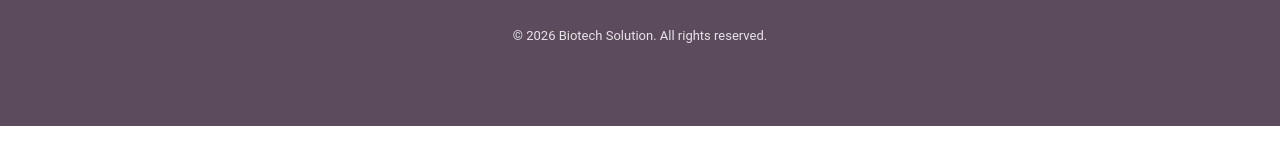
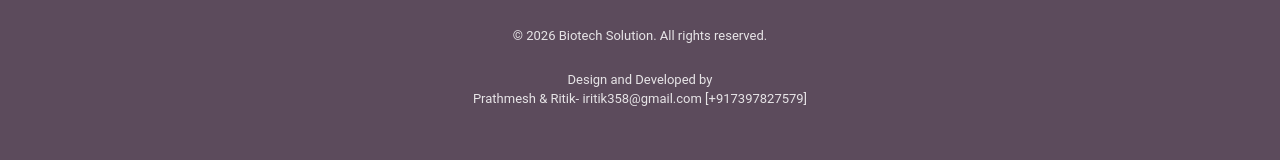
Before and after one commit to Ritik-droid/JoytishnaEnterprises, a Next.js app: page / in a window 1280 px wide. Shown: the part 3542-3702 px from the top of the page. Before the commit the page ends 3668 px from the top, so only its background shows below. Built offline with nearby package versions, Linux system fonts and the light colour scheme.

Commit message:
Done adding the developers contact

```diff
--- a/app/products/[slug]/page.tsx
+++ b/app/products/[slug]/page.tsx
@@ -317,7 +317,7 @@
                   textDecoration: "underline",
                 },
               }}
-
+            >
               Download Full Spec Sheet
             </Button>
           </Box>
--- a/components/Footer.tsx
+++ b/components/Footer.tsx
@@ -185,6 +185,27 @@
         >
           © 2026 Biotech Solution. All rights reserved.
         </Typography>
+        <Typography
+          sx={{
+            mt:3,
+            textAlign: "center",
+            fontSize: 13,
+            color: "#fff",
+            opacity: 0.85,
+          }}
+        >
+          Design and Developed by
+        </Typography>
+        <Typography
+          sx={{
+            textAlign: "center",
+            fontSize: 13,
+            color: "#fff",
+            opacity: 0.85,
+          }}
+        >
+          Prathmesh & Ritik- iritik358@gmail.com [+917397827579]
+        </Typography>
       </Box>
     </Box>
   );
```
